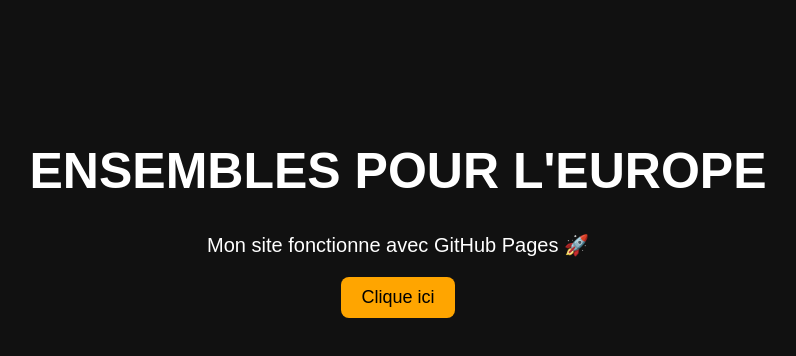
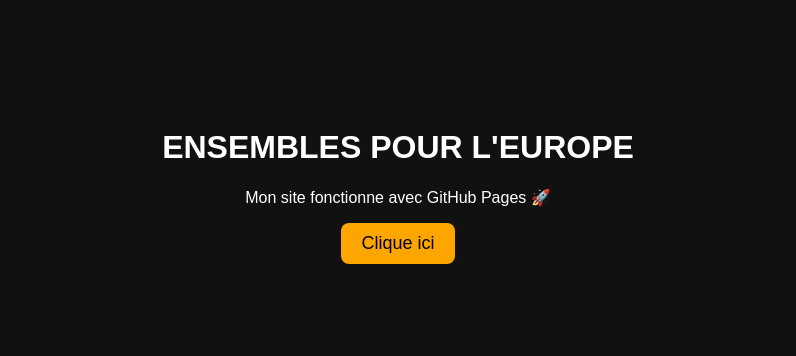
Before and after one commit to Fl92G/Site-31, a plain HTML site: page index.html in a window 1280 px wide. Shown: the whole page, without its empty margins (242-1038 px from the left). Drawn offline with Linux system fonts and the light colour scheme.

Commit message:
Update index.html

```diff
--- a/index.html
+++ b/index.html
@@ -14,11 +14,11 @@ body{
 }
 
 h1{
-    font-size: 50px;
+    font-size: 2em;
 }
 
 p{
-    font-size: 20px;
+    font-size: 1em;
 }
 
 button{
```
